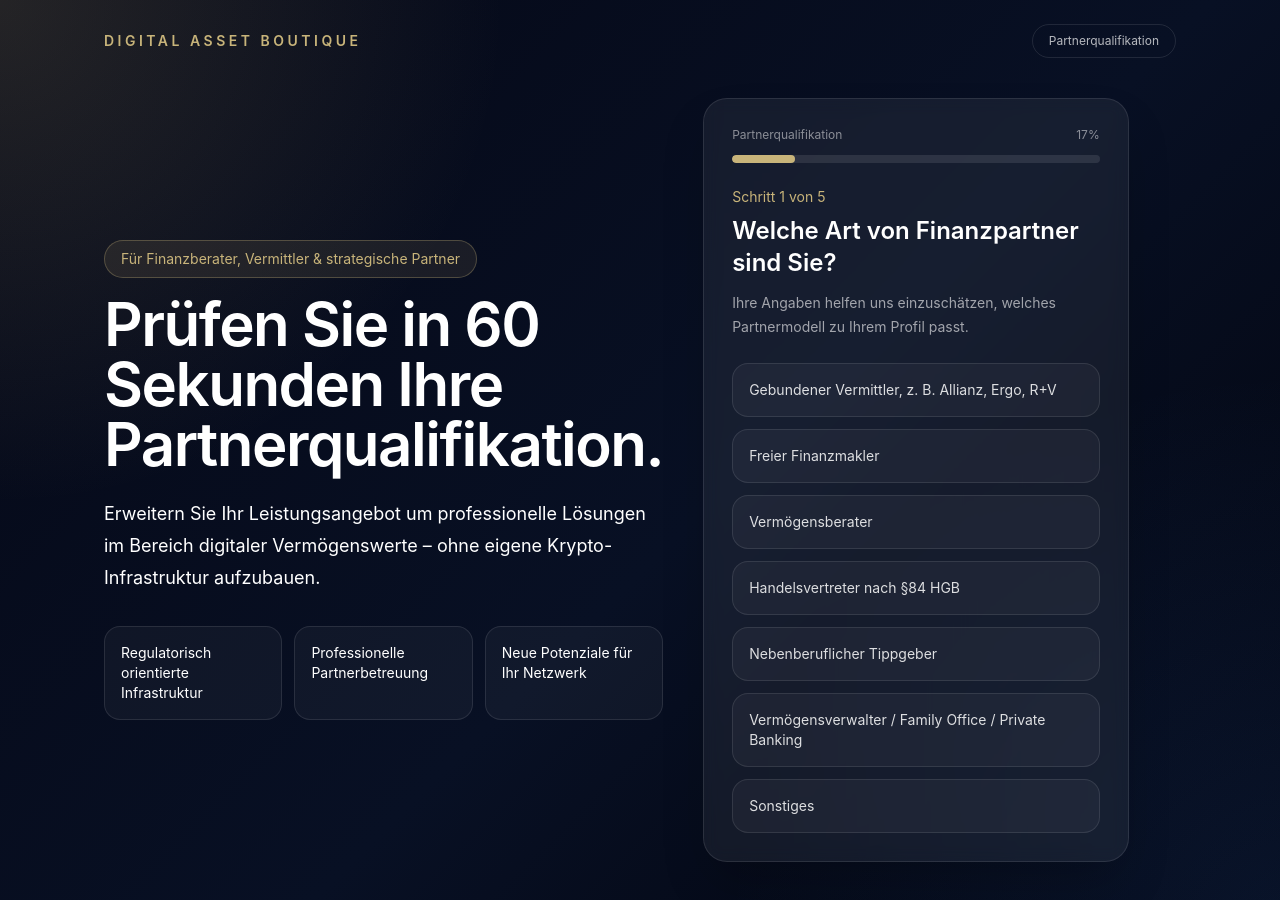
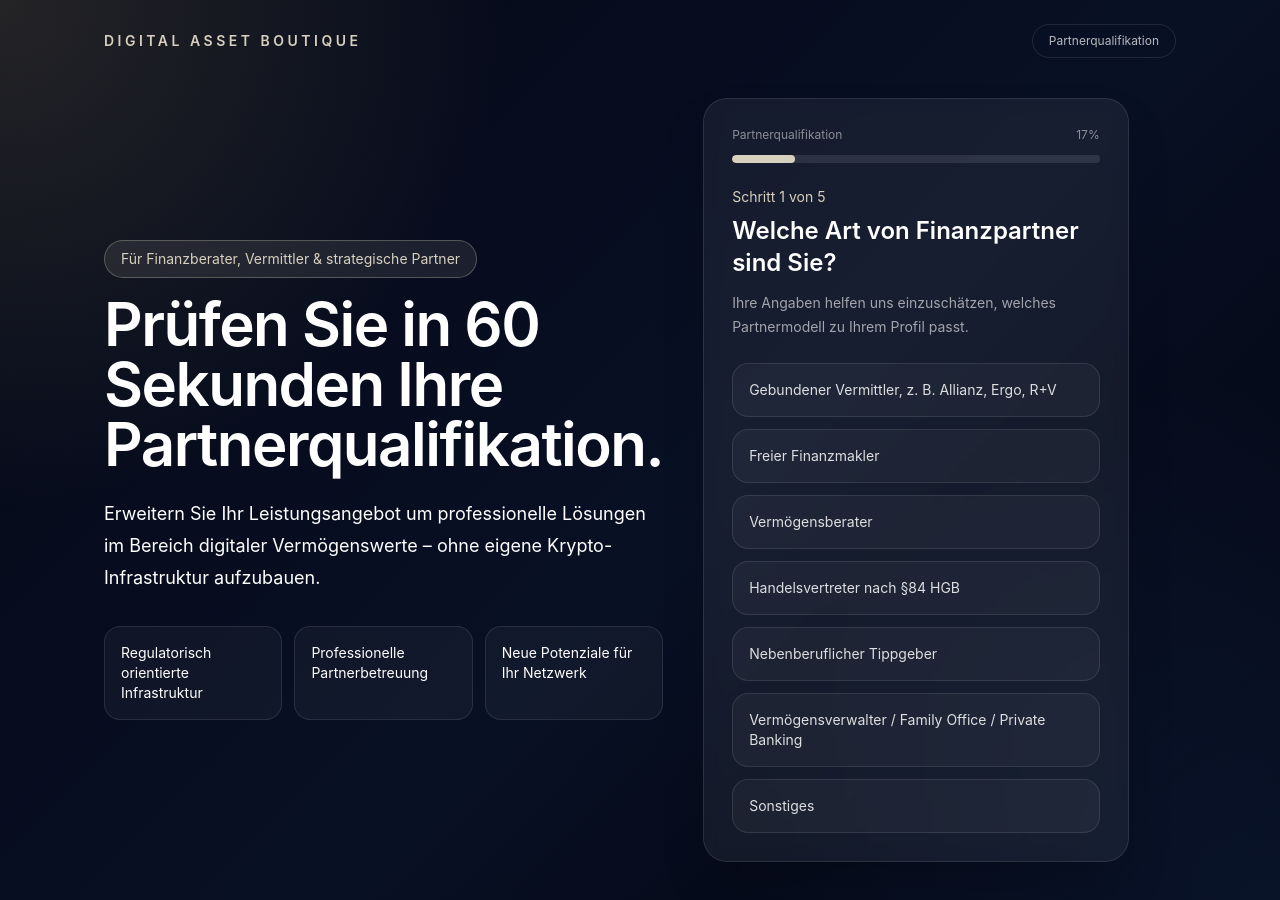
Before and after one commit to teroxxgurses/teroxx-partner-funnel, a Next.js app: page / in a window 1280 px wide. Shown: the top 900 px of the page. Built offline with nearby package versions, Linux system fonts and the light colour scheme.

Commit message:
Update color palette in tailwind.config.ts

```diff
--- a/tailwind.config.ts
+++ b/tailwind.config.ts
@@ -8,8 +8,12 @@ const config: Config = {
   theme: {
     extend: {
       colors: {
-        navy: "#050816",
-        gold: "#C8B47A"
+        navy: "#02051A",
+        indigo: "#07143A",
+        electric: "#0EA5C6",
+        sand: "#D8D0BE",
+        ember: "#E46F45",
+        gold: "#D8D0BE"
       }
     }
   },
```
